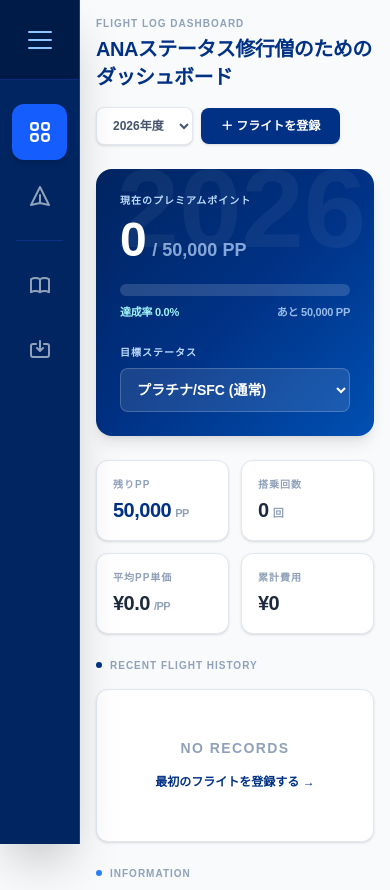
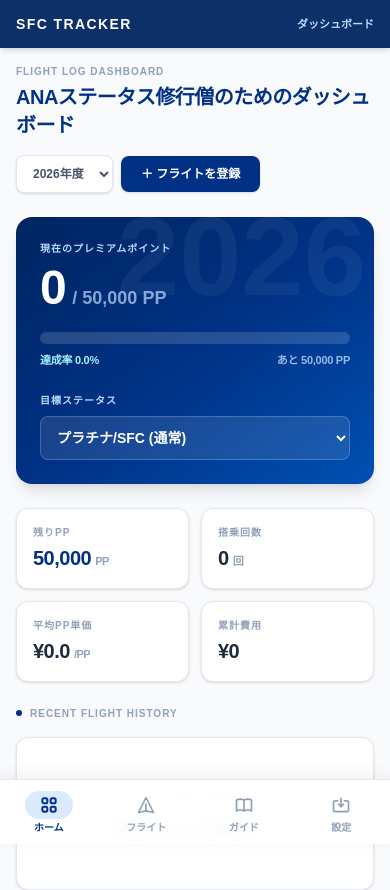
Before and after one commit to youyou611/ana-sfc-tracker, a Next.js app: page / in a window 390 px wide. Shown: the top 890 px of the page. Built offline with nearby package versions, Linux system fonts and the light colour scheme.

Commit message:
Update ClientLayout.tsx

```diff
--- a/app/ClientLayout.tsx
+++ b/app/ClientLayout.tsx
@@ -3,6 +3,14 @@
 import { useState } from "react";
 import Link from "next/link";
 import { usePathname } from "next/navigation";
+
+// メニュー定義（サイドバーとボトムタブで共通）
+const NAV_ITEMS = [
+  { href: "/", label: "ダッシュボード", shortLabel: "ホーム", iconPath: "M4 6a2 2 0 012-2h2a2 2 0 012 2v2a2 2 0 01-2 2H6a2 2 0 01-2-2V6zM14 6a2 2 0 012-2h2a2 2 0 012 2v2a2 2 0 01-2 2h-2a2 2 0 01-2-2V6zM4 16a2 2 0 012-2h2a2 2 0 012 2v2a2 2 0 01-2 2H6a2 2 0 01-2-2v-2zM14 16a2 2 0 012-2h2a2 2 0 012 2v2a2 2 0 01-2 2h-2a2 2 0 01-2-2v-2z" },
+  { href: "/flight", label: "フライト予定・登録", shortLabel: "フライト", iconPath: "M12 19l9 2-9-18-9 18 9-2zm0 0v-8" },
+  { href: "/guide", label: "SFC修行とは？", shortLabel: "ガイド", iconPath: "M12 6.253v13m0-13C10.832 5.477 9.246 5 7.5 5S4.168 5.477 3 6.253v13C4.168 18.477 5.754 18 7.5 18s3.332.477 4.5 1.253m0-13C13.168 5.477 14.754 5 16.5 5c1.747 0 3.332.477 4.5 1.253v13C19.832 18.477 18.247 18 16.5 18c-1.746 0-3.332.477-4.5 1.253" },
+  { href: "/backup", label: "設定・バックアップ", shortLabel: "設定", iconPath: "M8 7H5a2 2 0 00-2 2v9a2 2 0 002 2h14a2 2 0 002-2V9a2 2 0 00-2-2h-3m-1 4l-3 3m0 0l-3-3m3 3V4" },
+];
 
 export default function ClientLayout({
   children,
@@ -15,12 +23,15 @@ export default function ClientLayout({
   const toggleSidebar = () => setIsOpen(!isOpen);
   const handleMenuClick = () => setIsOpen(false);
 
+  const isActive = (href: string) => (href === "/" ? pathname === "/" : pathname.startsWith(href));
+  const currentItem = NAV_ITEMS.find(item => isActive(item.href));
+
   return (
     <div className="bg-slate-50 min-h-screen font-sans flex transition-colors duration-500">
 
-      {/* サイドバー本体 */}
+      {/* サイドバー本体（PCのみ） */}
       <aside
-        className={`fixed left-0 top-0 h-full bg-[#002561] text-white z-50 flex flex-col border-r border-blue-900 shadow-2xl overflow-hidden
+        className={`hidden md:flex fixed left-0 top-0 h-full bg-[#002561] text-white z-50 flex-col border-r border-blue-900 shadow-2xl overflow-hidden
         transition-[width] duration-300 ease-[cubic-bezier(0.4,0,0.2,1)]
         ${isOpen ? "w-72" : "w-20"}
         `}
@@ -51,13 +62,15 @@ export default function ClientLayout({
 
         {/* メニューリスト */}
         <nav className="flex-1 py-6 space-y-2 overflow-y-auto overflow-x-hidden">
-          <MenuItem href="/" iconPath="M4 6a2 2 0 012-2h2a2 2 0 012 2v2a2 2 0 01-2 2H6a2 2 0 01-2-2V6zM14 6a2 2 0 012-2h2a2 2 0 012 2v2a2 2 0 01-2 2h-2a2 2 0 01-2-2V6zM4 16a2 2 0 012-2h2a2 2 0 012 2v2a2 2 0 01-2 2H6a2 2 0 01-2-2v-2zM14 16a2 2 0 012-2h2a2 2 0 012 2v2a2 2 0 01-2 2h-2a2 2 0 01-2-2v-2z" label="ダッシュボード" isOpen={isOpen} isActive={pathname === "/"} onClick={handleMenuClick} />
-          <MenuItem href="/flight" iconPath="M12 19l9 2-9-18-9 18 9-2zm0 0v-8" label="フライト予定・登録" isOpen={isOpen} isActive={pathname === "/flight"} onClick={handleMenuClick} />
+          {NAV_ITEMS.slice(0, 2).map(item => (
+            <MenuItem key={item.href} href={item.href} iconPath={item.iconPath} label={item.label} isOpen={isOpen} isActive={isActive(item.href)} onClick={handleMenuClick} />
+          ))}
 
           <div className="my-4 mx-4 border-t border-blue-800/50"></div>
 
-          <MenuItem href="/guide" iconPath="M12 6.253v13m0-13C10.832 5.477 9.246 5 7.5 5S4.168 5.477 3 6.253v13C4.168 18.477 5.754 18 7.5 18s3.332.477 4.5 1.253m0-13C13.168 5.477 14.754 5 16.5 5c1.747 0 3.332.477 4.5 1.253v13C19.832 18.477 18.247 18 16.5 18c-1.746 0-3.332.477-4.5 1.253" label="SFC修行とは？" isOpen={isOpen} isActive={pathname === "/guide"} onClick={handleMenuClick} />
-          <MenuItem href="/backup" iconPath="M8 7H5a2 2 0 00-2 2v9a2 2 0 002 2h14a2 2 0 002-2V9a2 2 0 00-2-2h-3m-1 4l-3 3m0 0l-3-3m3 3V4" label="設定・バックアップ" isOpen={isOpen} isActive={pathname === "/backup"} onClick={handleMenuClick} />
+          {NAV_ITEMS.slice(2).map(item => (
+            <MenuItem key={item.href} href={item.href} iconPath={item.iconPath} label={item.label} isOpen={isOpen} isActive={isActive(item.href)} onClick={handleMenuClick} />
+          ))}
         </nav>
 
         {/* フッター */}
@@ -70,17 +83,49 @@ export default function ClientLayout({
       </aside>
 
       {/* メインコンテンツエリア */}
-      <main className={`flex-1 w-full relative transition-[margin] duration-300 ease-[cubic-bezier(0.4,0,0.2,1)] ${isOpen ? "ml-72" : "ml-20"}`}>
+      <main className={`flex-1 w-full min-w-0 relative transition-[margin] duration-300 ease-[cubic-bezier(0.4,0,0.2,1)] ml-0 ${isOpen ? "md:ml-72" : "md:ml-20"}
+        pb-[calc(4rem+env(safe-area-inset-bottom))] md:pb-0`}>
+
+        {/* スマホ用トップバー */}
+        <header className="md:hidden sticky top-0 z-40 bg-[#002561]/95 backdrop-blur text-white pt-[env(safe-area-inset-top)] shadow-md">
+          <div className="h-12 px-4 flex items-center justify-between">
+            <Link href="/" className="flex items-baseline gap-2">
+              <span className="font-black tracking-widest text-sm">SFC TRACKER</span>
+            </Link>
+            <span className="text-[11px] font-bold text-blue-200">{currentItem?.label ?? ""}</span>
+          </div>
+        </header>
+
         {children}
       </main>
 
-      {/* スマホ用背景暗転 */}
-      {isOpen && (
-        <div
-          className="fixed inset-0 bg-black/20 z-40 md:hidden backdrop-blur-sm transition-opacity duration-300"
-          onClick={() => setIsOpen(false)}
-        />
-      )}
+      {/* スマホ用ボトムタブバー */}
+      <nav
+        className="md:hidden fixed bottom-0 inset-x-0 z-50 bg-white/95 backdrop-blur border-t border-slate-200 shadow-[0_-4px_16px_rgba(0,0,0,0.06)] pb-[env(safe-area-inset-bottom)]"
+        aria-label="メインメニュー"
+      >
+        <ul className="grid grid-cols-4 h-16">
+          {NAV_ITEMS.map(item => {
+            const active = isActive(item.href);
+            return (
+              <li key={item.href}>
+                <Link
+                  href={item.href}
+                  className={`h-full flex flex-col items-center justify-center gap-1 transition-colors active:scale-95 ${active ? "text-[#003184]" : "text-slate-400"}`}
+                  aria-current={active ? "page" : undefined}
+                >
+                  <span className={`flex items-center justify-center w-12 h-7 rounded-full transition-colors ${active ? "bg-blue-100" : ""}`}>
+                    <svg xmlns="http://www.w3.org/2000/svg" className="h-5 w-5" fill="none" viewBox="0 0 24 24" stroke="currentColor">
+                      <path strokeLinecap="round" strokeLinejoin="round" strokeWidth={active ? 2.4 : 2} d={item.iconPath} />
+                    </svg>
+                  </span>
+                  <span className={`text-[10px] leading-none ${active ? "font-black" : "font-bold"}`}>{item.shortLabel}</span>
+                </Link>
+              </li>
+            );
+          })}
+        </ul>
+      </nav>
     </div>
   );
 }
```
